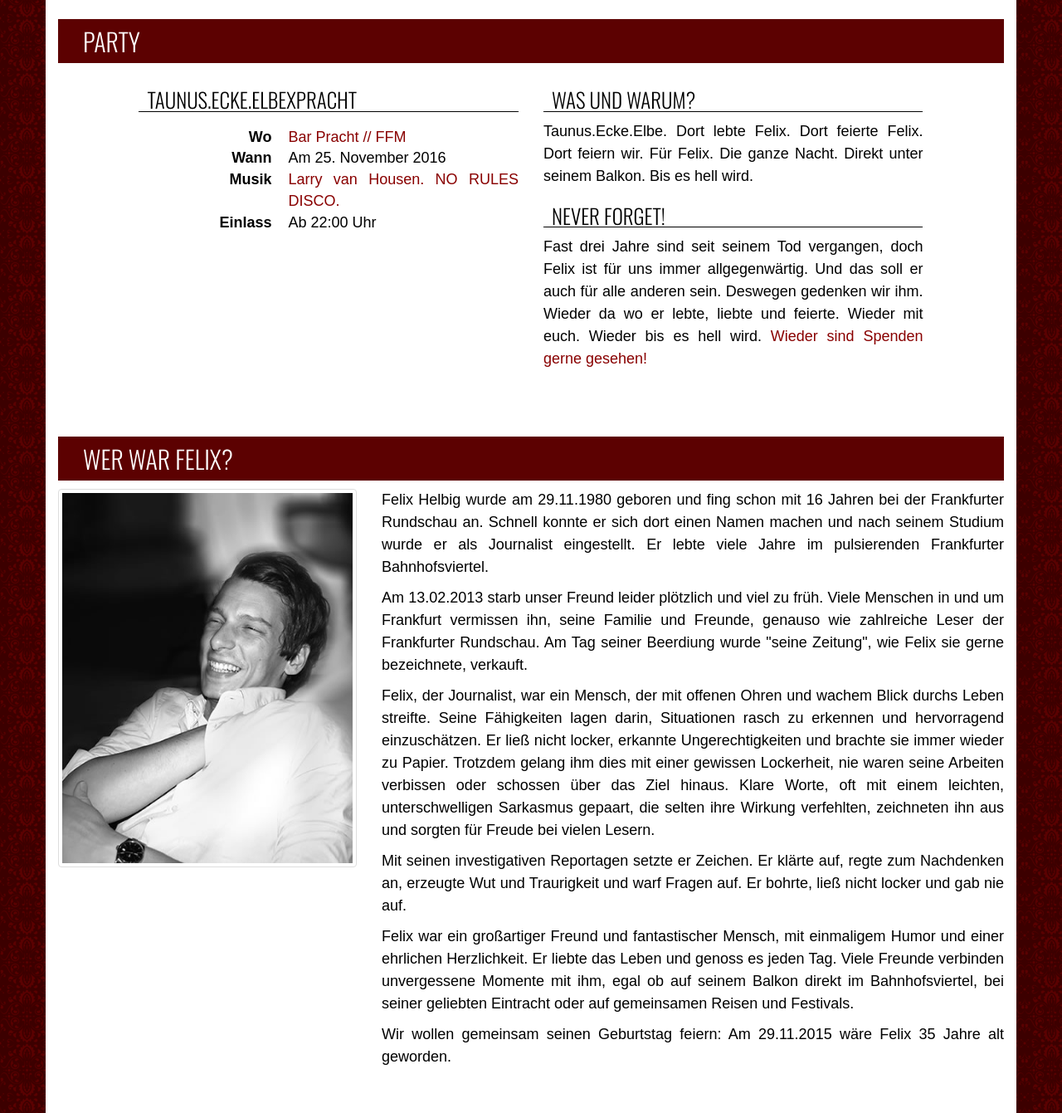
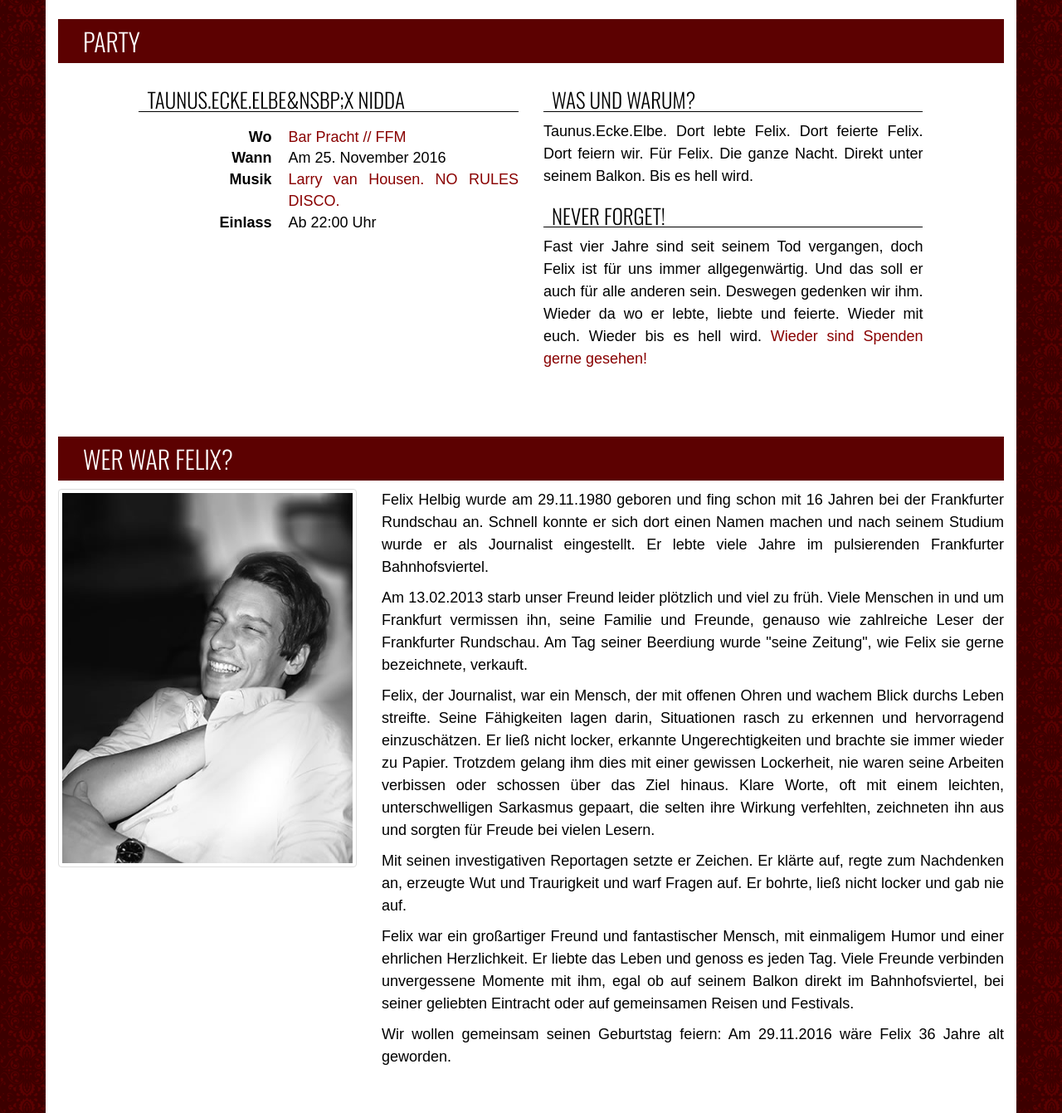
Before and after one commit to dhalla/felixhelbig-ev, a PHP site: page / in a window 1280 px wide. Shown: the part 563-1904 px from the top of the page at 83% size. Run offline with PHP 8.4, Linux system fonts and the light colour scheme; some libraries are stand-ins or nearby versions; some web fonts are replaced.

Commit message:
update 2016

```diff
--- a/index.php
+++ b/index.php
@@ -92,10 +92,10 @@
             <div class="col-md-1"></div>
 
             <div class="col-md-5">
-                <h3>TAUNUS.ECKE.ELBExPRACHT</h3>
+                <h3>TAUNUS.ECKE.ELBE&nsbp;<style="color: #e7e7e7">x</style>&nbsp;NIDDA</h3>
                 <dl class="dl-horizontal">
                   <dt>Wo</dt>
-                  <dd><a href="#" data-toggle="modal" data-target="#pikdame">Bar Pracht // FFM</a></dd>
+                  <dd><a href="http://barpracht.de/" target="_blank">Bar Pracht // FFM</a></dd>
                   <dt>Wann</dt>
                   <dd>Am 25. November 2016</dd>
                   <dt>Musik</dt>
@@ -163,7 +163,7 @@
                   Taunus.Ecke.Elbe. Dort lebte Felix. Dort feierte Felix. Dort feiern wir. Für Felix. Die ganze Nacht. Direkt unter seinem Balkon. Bis es hell wird.
                 </p>
                 <h3>Never forget!</h3>
-                <p>Fast drei Jahre sind seit seinem Tod vergangen, doch Felix ist für uns immer allgegenwärtig.
+                <p>Fast vier Jahre sind seit seinem Tod vergangen, doch Felix ist für uns immer allgegenwärtig.
                   Und das soll er auch für alle anderen sein.
                   Deswegen gedenken wir ihm. Wieder da wo er lebte, liebte und feierte. Wieder mit euch. Wieder bis es hell wird.
                   <a href="#charity">Wieder sind Spenden gerne gesehen!</a>
@@ -211,7 +211,7 @@
                 <p>
                   Felix war ein großartiger Freund und fantastischer Mensch, mit einmaligem Humor und einer ehrlichen Herzlichkeit. Er liebte das Leben und genoss es jeden Tag. Viele Freunde verbinden unvergessene Momente mit ihm, egal ob auf seinem Balkon direkt im Bahnhofsviertel, bei seiner geliebten Eintracht oder auf gemeinsamen Reisen und Festivals.                </p>
                 <p>
-                  Wir wollen gemeinsam seinen Geburtstag feiern: Am 29.11.2015 wäre Felix 35 Jahre alt geworden.
+                  Wir wollen gemeinsam seinen Geburtstag feiern: Am 29.11.2016 wäre Felix 36 Jahre alt geworden.
                 </p>
             </div>
         </div>
```
